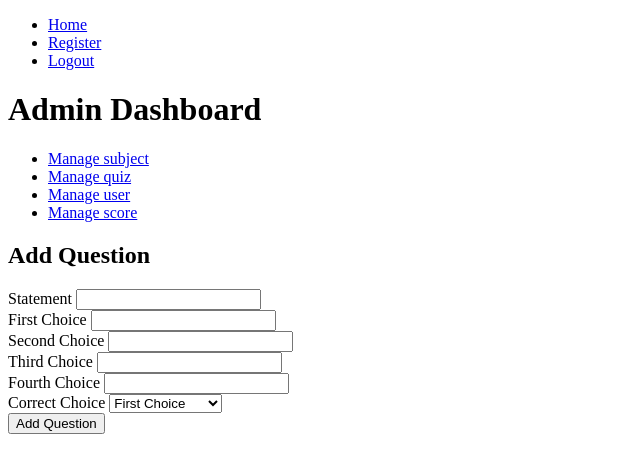
After one commit to MOSALAHDEV/choosit-app, a Flask app: template app/templates/admin/add_question.html in a window 1280 px wide. The commit adds this page. Shown: the top 473 px of the page, without its empty margins (0-640 px from the left). Run offline with Flask 3, Linux system fonts and the light colour scheme; the template is opened without the code that fills it: values that come from a table or form of the project are taken from there, others are empty; the visitor is signed in with stand-in values (Sample User, id 1).

Commit message:
feat(admin): implement question CRUD – add, delete, UI updates

```diff
--- a/app/forms.py
+++ b/app/forms.py
@@ -34,3 +34,17 @@ class quizForm(FlaskForm):
     date_of_quiz = DateTimeLocalField('Date of Quiz', validators=[DataRequired()])
     duration = IntegerField('Duration', validators=[DataRequired()])
     submit = SubmitField('Add Quiz')
+
+class questionForm(FlaskForm):
+    statement = StringField('Statement', validators=[DataRequired()])
+    answer_1 = StringField('First Choice', validators=[DataRequired()])
+    answer_2 = StringField('Second Choice', validators=[DataRequired()])
+    answer_3 = StringField('Third Choice', validators=[DataRequired()])
+    answer_4 = StringField('Fourth Choice', validators=[DataRequired()])
+
+    correct_option = SelectField(
+        'Correct Choice',
+        choices=[('A', 'First Choice'), ('B', 'Second Choice'), ('C', 'Third Choice'), ('D', 'Fourth Choice')],
+        validators=[DataRequired()])
+
+    submit = SubmitField('Add Question')
--- a/app/routes.py
+++ b/app/routes.py
@@ -2,7 +2,7 @@
 from app import create_app, db, login_manager
 from flask import render_template, redirect, url_for, flash
 from app.models import User, Subject, Quiz, Question, Score
-from app.forms import RegisterForm, LoginForm, subjectForm, quizForm
+from app.forms import RegisterForm, LoginForm, subjectForm, quizForm, questionForm
 from flask_login import login_user, logout_user, login_required, current_user
 
 app = create_app()
@@ -63,10 +63,13 @@ def logout():
     flash('User logged out successfully!', category="success")
     return redirect(url_for('login'))
 
+
 @login_manager.user_loader
 def loading_user(user_id):
     return User.query.get(user_id)
 
+
+# Admin Routes
 @app.route('/admin/login', methods=['GET', 'POST'])
 def admin_login():
     """Admin login Route"""
@@ -95,34 +98,6 @@ def admin_dashboard():
         return redirect(url_for('dashboard'))
     return render_template('/admin/dashboard.html')
 
-@app.route('/admin/manage_subject', methods=['GET', 'POST'])
-@login_required
-def admin_manage_subject():
-    """admin manage subject route"""
-    if not current_user.is_admin:
-        flash('You are not authorized to access this page.', 'danger')
-        return redirect(url_for('dashboard'))
-    subject = Subject.query.all()
-    return render_template('/admin/manage_subject.html', subject=subject)
-
-@app.route('/admin/manage_quiz', methods=['GET', 'POST'])
-@login_required
-def admin_manage_quiz():
-    """admin manage quiz route"""
-    if not current_user.is_admin:
-        flash('You are not authorized to access this page.', 'danger')
-        return redirect(url_for('dashboard'))
-    quiz = Quiz.query.all()
-    return render_template('/admin/manage_quiz.html', quiz=quiz)
-
-@app.route('/admin/manage_question', methods=['GET', 'POST'])
-@login_required
-def admin_manage_question():
-    if not current_user.is_admin:
-        flash('You are not authorized to access this page.', 'danger')
-        return redirect(url_for('dashboard'))
-    question = Question.query.all()
-    return render_template('/admin/manage_question.html', question=question)
 
 @app.route('/admin/manage_user', methods=['GET', 'POST'])
 @login_required
@@ -134,6 +109,7 @@ def admin_manage_user():
     user = User.query.all()
     return render_template('/admin/manage_user.html', user=user)
 
+
 @app.route('/admin/manage_score', methods=['GET', 'POST'])
 @login_required
 def admin_manage_score():
@@ -144,7 +120,19 @@ def admin_manage_score():
     score = Score.query.all()
     return render_template('/admin/manage_score.html', score=score)
 
+
 # Subject Management Routes
+@app.route('/admin/manage_subject', methods=['GET', 'POST'])
+@login_required
+def admin_manage_subject():
+    """admin manage subject route"""
+    if not current_user.is_admin:
+        flash('You are not authorized to access this page.', 'danger')
+        return redirect(url_for('dashboard'))
+    subject = Subject.query.all()
+    return render_template('/admin/manage_subject.html', subject=subject)
+
+
 @app.route('/admin/add_subject', methods=['GET', 'POST'])
 @login_required
 def admin_add_subject():
@@ -157,9 +145,10 @@ def admin_add_subject():
         subject = Subject(name=form.name.data, description=form.description.data)
         db.session.add(subject)
         db.session.commit()
-        flash('Subject added successfully!', 'success')
+        flash('Subject saved successfully!', 'success')
         return redirect(url_for('admin_manage_subject'))
     return render_template('/admin/add_subject.html', form=form)
+
 
 @app.route('/admin/edit_subject/<int:id>', methods=['GET', 'POST'])
 @login_required
@@ -178,6 +167,7 @@ def admin_edit_subject(id):
         return redirect(url_for('admin_manage_subject'))
     return render_template('/admin/edit_subject.html', form=form)
 
+
 @app.route('/admin/delete_subject/<int:id>', methods=['POST'])
 @login_required
 def admin_delete_subject(id):
@@ -191,7 +181,19 @@ def admin_delete_subject(id):
     flash('Subject deleted successfully!', 'success')
     return redirect(url_for('admin_manage_subject'))
 
+
 # Quiz Management Routes
+@app.route('/admin/manage_quiz', methods=['GET', 'POST'])
+@login_required
+def admin_manage_quiz():
+    """admin manage quiz route"""
+    if not current_user.is_admin:
+        flash('You are not authorized to access this page.', 'danger')
+        return redirect(url_for('dashboard'))
+    quiz = Quiz.query.all()
+    return render_template('/admin/manage_quiz.html', quiz=quiz)
+
+
 @app.route('/admin/add_quiz', methods=['GET', 'POST'])
 @login_required
 def admin_add_quiz():
@@ -205,9 +207,10 @@ def admin_add_quiz():
         quiz = Quiz(name=form.name.data, subject_id=form.subject_id.data, date_of_quiz=form.date_of_quiz.data, duration=form.duration.data)
         db.session.add(quiz)
         db.session.commit()
-        flash('Quiz added successfully!', 'success')
+        flash('Quiz saved successfully!', 'success')
         return redirect(url_for('admin_manage_quiz'))
     return render_template('/admin/add_quiz.html', form=form)
+
 
 @app.route('/admin/edit_quiz/<int:id>', methods=['GET', 'POST'])
 @login_required
@@ -229,6 +232,7 @@ def admin_edit_quiz(id):
         return redirect(url_for('admin_manage_quiz'))
     return render_template('/admin/edit_quiz.html', form=form)
 
+
 @app.route('/admin/delete_quiz/<int:id>', methods=['POST'])
 @login_required
 def admin_delete_quiz(id):
@@ -241,3 +245,77 @@ def admin_delete_quiz(id):
     db.session.commit()
     flash('Quiz deleted successfully!', 'success')
     return redirect(url_for('admin_manage_quiz'))
+
+
+# Question Management Routes
+@app.route('/admin/manage_question/<int:quiz_id>', methods=['GET', 'POST'])
+@login_required
+def admin_manage_question(quiz_id):
+    if not current_user.is_admin:
+        flash('You are not authorized to access this page.', 'danger')
+        return redirect(url_for('dashboard'))
+    quiz = Quiz.query.get_or_404(quiz_id)
+    questions = Question.query.filter_by(quiz_id=quiz_id).all()
+    return render_template('/admin/manage_question.html', questions=questions, quiz=quiz)
+
+@app.route('/admin/add_question/<int:quiz_id>', methods=['GET', 'POST'])
+@login_required
+def admin_add_question(quiz_id):
+    """admin add question route"""
+    if not current_user.is_admin:
+        flash('You are not authorized to access this page.', 'danger')
+        return redirect(url_for('dashboard'))
+    quiz = Quiz.query.get_or_404(quiz_id)
+    form = questionForm()
+    if form.validate_on_submit():
+        question = Question(
+            statement=form.statement.data,
+            answer_1=form.answer_1.data,
+            answer_2=form.answer_2.data,
+            answer_3=form.answer_3.data,
+            answer_4=form.answer_4.data,
+            correct_option=form.correct_option.data,
+            quiz_id=quiz_id
+        )
+        db.session.add(question)
+        db.session.commit()
+        flash('Question saved successfully!', 'success')
+        return redirect(url_for('admin_manage_question', quiz_id=quiz_id))
+    return render_template('/admin/add_question.html', form=form, quiz=quiz)
+
+
+@app.route('/admin/edit_question/<int:id>', methods=['GET', 'POST'])
+@login_required
+def admin_edit_question(id):
+    if not current_user.is_admin:
+        flash('You are not authorized to access this page.', 'danger')
+        return redirect(url_for('dashboard'))
+    question = Question.query.get_or_404(id)
+    form = questionForm(obj=question)
+    if form.validate_on_submit():
+        question.statement = form.statement.data
+        question.answer_1 = form.answer_1.data
+        question.answer_2 = form.answer_2.data
+        question.answer_3 = form.answer_3.data
+        question.answer_4 = form.answer_4.data
+        question.correct_option = form.correct_option.data
+        db.session.commit()
+        flash('Question updated successfully!', 'success')
+        return redirect(url_for('admin_manage_question', quiz_id=question.quiz_id))
+    return render_template('/admin/edit_question.html', form=form, question=question)
+
+
+@app.route('/admin/delete_question/<int:id>', methods=['POST'])
+@login_required
+def admin_delete_question(id):
+    if not current_user.is_admin:
+        flash('You are not authorized to access this page.', 'danger')
+        return redirect(url_for('dashboard'))
+    question = Question.query.get_or_404(id)
+    quiz_id = question.quiz_id
+
+    db.session.delete(question)
+    db.session.commit()
+
+    flash('Question deleted successfully!', 'success')
+    return redirect(url_for('admin_manage_question', quiz_id=quiz_id))
--- /dev/null
+++ b/app/templates/admin/add_question.html
@@ -0,0 +1,34 @@
+{% extends "admin/dashboard.html" %}
+{% block title %}Add Question{% endblock %}
+{% block ops %}
+<h2>Add Question {{quiz.name}}</h2>
+<form method="POST">
+    {{ form.hidden_tag() }}
+    <div>
+        {{ form.statement.label }}
+        {{ form.statement() }}
+    </div>
+    <div>
+        {{ form.answer_1.label }}
+        {{ form.answer_1() }}
+    </div>
+    <div>
+        {{ form.answer_2.label }}
+        {{ form.answer_2() }}
+    </div>
+    <div>
+        {{ form.answer_3.label }}
+        {{ form.answer_3() }}
+    </div>
+    <div>
+        {{ form.answer_4.label }}
+        {{ form.answer_4() }}
+    </div>
+    <div>
+        {{ form.correct_option.label }}
+        {{ form.correct_option() }}
+    </div>
+
+    {{ form.submit() }}
+</form>
+{% endblock %}
--- a/app/templates/admin/dashboard.html
+++ b/app/templates/admin/dashboard.html
@@ -10,7 +10,6 @@
         <li><a href="{{ url_for('admin_manage_quiz') }}">Manage quiz</a></li>
         <li><a href="{{ url_for('admin_manage_user') }}">Manage user</a></li>
         <li><a href="{{ url_for('admin_manage_score') }}">Manage score</a></li>
-        <li><a href="{{ url_for('admin_manage_question') }}">Manage question</a></li>
     </ul>
     <div>
         {% block ops %}
--- a/app/templates/admin/manage_quiz.html
+++ b/app/templates/admin/manage_quiz.html
@@ -20,7 +20,8 @@
                 <td>{{ quiz.date_of_quiz }}</td>
                 <td>{{ quiz.duration }}</td>
                 <td>
-                    <a href="{{ url_for('admin_edit_quiz', id=quiz.id) }}">Edit</a>
+                    <a href="{{ url_for('admin_add_question', quiz_id=quiz.id) }}" class="btn btn-primary">Add Question</a>
+                    <a href="{{ url_for('admin_edit_quiz', id=quiz.id) }}" class="btn btn-primary">Modify</a>
                     <form action="{{ url_for('admin_delete_quiz', id=quiz.id) }}" method="POST">
                         <button type="submit" onclick="return confirm('Are you sure you want to delete this quiz?')">Delete</button>
                     </form>
```
Also changed, not shown: app/templates/admin/manage_question.html (+9 -2 lines).
